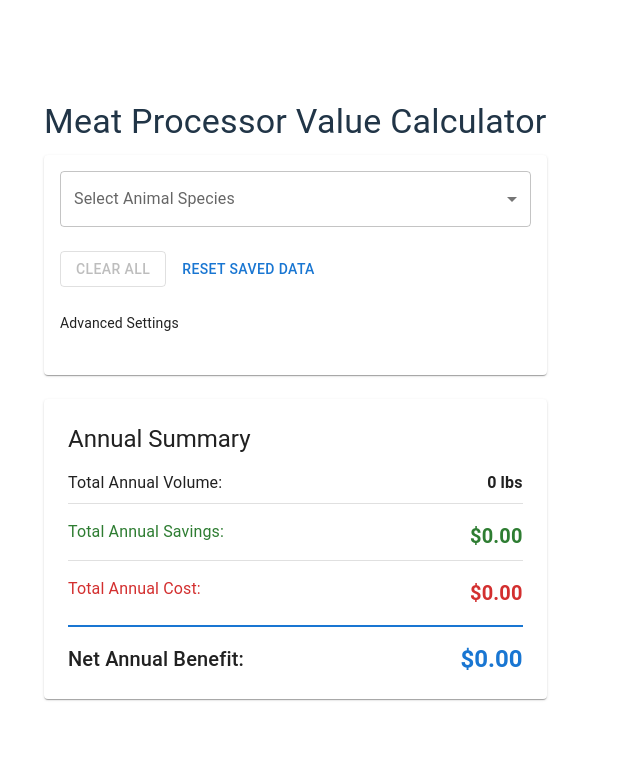
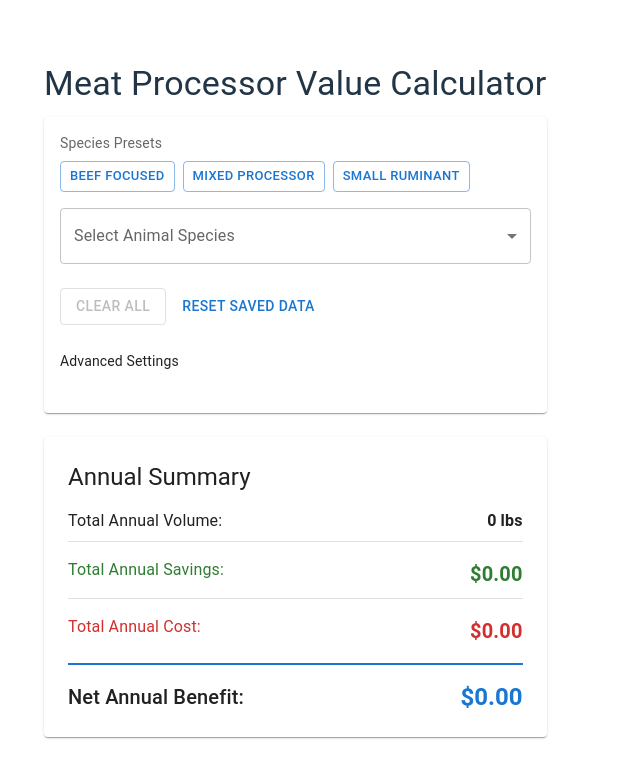
Before and after one commit to sanjayb-28/farmshare-intern-dev-project, a React (Vite) app: page / in a window 1280 px wide. Shown: the top 778 px of the page, without its empty margins (0-640 px from the left). Built offline with nearby package versions, Linux system fonts and the light colour scheme; some icons are missing.

Commit message:
feat: add replace-mode species presets

```diff
--- a/src/App.tsx
+++ b/src/App.tsx
@@ -9,6 +9,7 @@ import {
   AnnualSummary,
   CalculatorActionsBar,
   ClearAllDialog,
+  SpeciesPresetsBar,
   SpeciesSelectField,
   VolumeInputsSection,
 } from "./components";
@@ -20,6 +21,7 @@ import {
   MAX_HOURLY_WAGE,
   MAX_TIME_PER_ANIMAL_MINUTES,
 } from "./constants/calculator";
+import { SPECIES_PRESETS } from "./constants/presets";
 import {
   hasValidationErrors,
   parseNonNegativeNumber,
@@ -121,6 +123,17 @@ function App() {
     });
   };
 
+  const handleApplyPreset = (presetId: string) => {
+    const preset = SPECIES_PRESETS.find((entry) => entry.id === presetId);
+    if (!preset) {
+      return;
+    }
+
+    setSelectedSpecies(preset.species);
+    setVolumes(preset.volumes);
+    setIsSpeciesMenuOpen(false);
+  };
+
   const resetToDefaults = () => {
     setSelectedSpecies([]);
     setVolumes({});
@@ -205,6 +218,7 @@ function App() {
         </Typography>
 
         <Paper sx={{ p: 2, mb: 3 }}>
+          <SpeciesPresetsBar onApplyPreset={handleApplyPreset} />
           <SpeciesSelectField
             selectedSpecies={selectedSpecies}
             isSpeciesMenuOpen={isSpeciesMenuOpen}
--- /dev/null
+++ b/src/components/SpeciesPresetsBar.tsx
@@ -0,0 +1,28 @@
+import { Box, Button, Stack, Typography } from "@mui/material";
+import { SPECIES_PRESETS } from "../constants/presets";
+
+interface SpeciesPresetsBarProps {
+  onApplyPreset: (presetId: string) => void;
+}
+
+export const SpeciesPresetsBar = ({ onApplyPreset }: SpeciesPresetsBarProps) => {
+  return (
+    <Box sx={{ mb: 2 }}>
+      <Typography variant="body2" color="text.secondary" sx={{ mb: 1 }}>
+        Species Presets
+      </Typography>
+      <Stack direction="row" spacing={1} flexWrap="wrap" useFlexGap>
+        {SPECIES_PRESETS.map((preset) => (
+          <Button
+            key={preset.id}
+            variant="outlined"
+            size="small"
+            onClick={() => onApplyPreset(preset.id)}
+          >
+            {preset.label}
+          </Button>
+        ))}
+      </Stack>
+    </Box>
+  );
+};
--- a/src/components/index.ts
+++ b/src/components/index.ts
@@ -2,5 +2,6 @@ export * from "./CalculatorActionsBar";
 export * from "./ClearAllDialog";
 export * from "./AdvancedSettingsPanel";
 export * from "./AnnualSummary";
+export * from "./SpeciesPresetsBar";
 export * from "./SpeciesSelectField";
 export * from "./VolumeInputsSection";
--- /dev/null
+++ b/src/constants/presets.ts
@@ -0,0 +1,37 @@
+import type { EAnimalSpecies } from "../types";
+
+export interface SpeciesPreset {
+  id: string;
+  label: string;
+  species: EAnimalSpecies[];
+  volumes: Partial<Record<EAnimalSpecies, string>>;
+}
+
+export const SPECIES_PRESETS: SpeciesPreset[] = [
+  {
+    id: "beef-focused",
+    label: "Beef Focused",
+    species: ["beef"],
+    volumes: {
+      beef: "2000000",
+    },
+  },
+  {
+    id: "mixed-processor",
+    label: "Mixed Processor",
+    species: ["beef", "hog"],
+    volumes: {
+      beef: "1200000",
+      hog: "1000000",
+    },
+  },
+  {
+    id: "small-ruminant",
+    label: "Small Ruminant",
+    species: ["lamb", "goat"],
+    volumes: {
+      lamb: "350000",
+      goat: "250000",
+    },
+  },
+];
```
